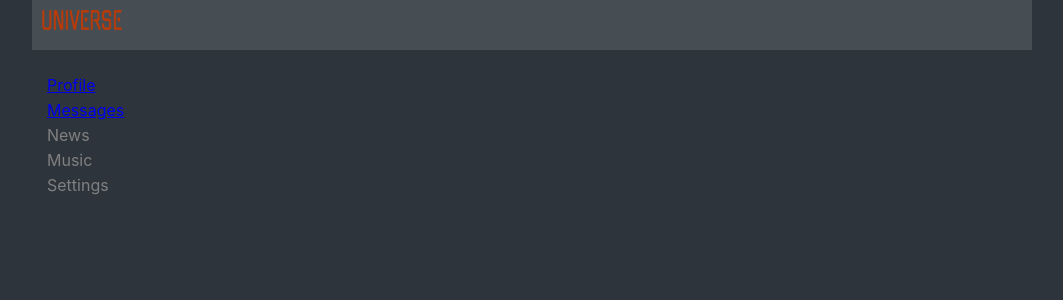
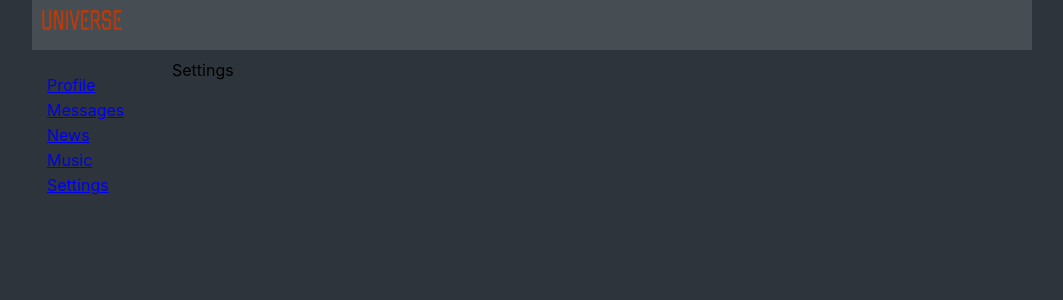
Before and after one commit to MikhaylovVladislav/react-new-app-proto, a React (Create React App) app: page /settings in a window 1280 px wide. Shown: the top 300 px of the page, without its empty margins (108-1171 px from the left). Built offline with nearby package versions, Linux system fonts and the light colour scheme.

Commit message:
end 19
Загрузка файлов

```diff
--- a/src/App.js
+++ b/src/App.js
@@ -4,6 +4,9 @@
 import Navbar from './components/Navbar/Navbar'
 import Profile from './components/Profile/Profile'
 import Dialogs from './components/Dialogs/Dialogs'
+import News from './components/News/News'
+import Music from './components/Music/Music'
+import Settings from './components/Settings/Settings'
 import {BrowserRouter, Route, Routes} from "react-router-dom";
 
 
@@ -17,9 +20,10 @@
                     <Routes>
                         <Route path='/profile' element={<Profile/>}/>
                         <Route path='/dialogs' element={<Dialogs/>}/>
+                        <Route path='/news' element={<News />}/>
+                        <Route path='/music' element={<Music/>}/>
+                        <Route path='/settings' element={<Settings/>}/>
                     </Routes>
-
-
                 </div>
             </div>
         </BrowserRouter>
--- /dev/null
+++ b/src/components/Music/Music.jsx
@@ -0,0 +1,12 @@
+import React from 'react';
+import st from './Music.module.css';
+
+const Music = () => {
+    return (
+        <div>
+            Music
+        </div>
+    );
+}
+
+export default Music;
--- a/src/components/Navbar/Navbar.jsx
+++ b/src/components/Navbar/Navbar.jsx
@@ -12,13 +12,13 @@
                     <a href='/dialogs'>Messages</a>
                 </div>
                 <div className={st.item}>
-                    <a>News</a>
+                    <a href='/news'>News</a>
                 </div>
                 <div className={st.item}>
-                    <a>Music</a>
+                    <a href='/music'>Music</a>
                 </div>
                 <div className={st.item}>
-                    <a>Settings</a>
+                    <a href='/settings'>Settings</a>
                 </div>
             </div>
         </nav>
--- /dev/null
+++ b/src/components/News/News.jsx
@@ -0,0 +1,12 @@
+import React from 'react';
+import st from './News.module.css';
+
+const News = () => {
+	return (
+		<div>
+			News
+		</div>
+	);
+}
+
+export default News;
--- /dev/null
+++ b/src/components/Settings/Settings.jsx
@@ -0,0 +1,12 @@
+import React from 'react';
+import st from './Settings.module.css';
+
+const Settings = () => {
+    return (
+        <div>
+            Settings
+        </div>
+    );
+}
+
+export default Settings;
```
Also changed, not shown: src/components/Music/Music.module.css (added), src/components/News/News.module.css (added), src/components/Settings/Settings.module.css (added).
